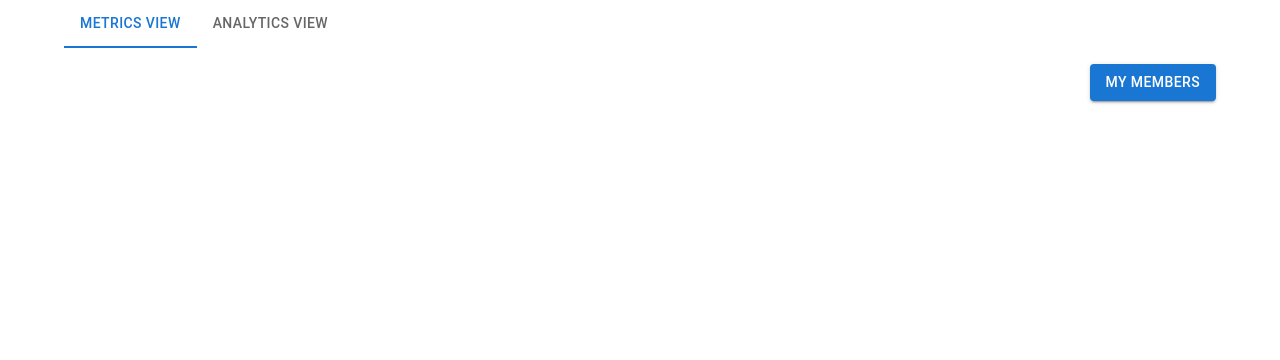
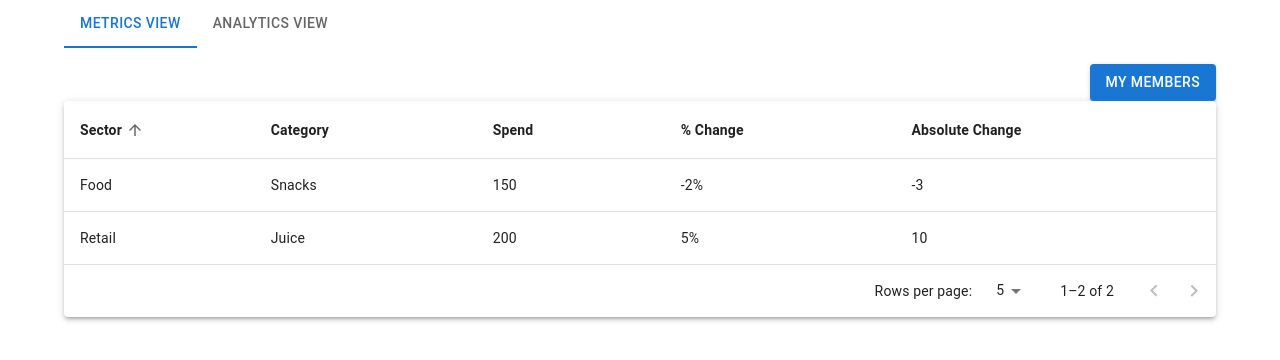
Before and after one commit to pranaydo/DashBoard-App, a React (Create React App) app: page / in a window 1280 px wide. Shown: the top 360 px of the page. Built offline with nearby package versions, Linux system fonts and the light colour scheme.

Commit message:
User context created ,  table addded , on chnage of user data also changing , pagination and sorting added to the table

```diff
--- a/package.json
+++ b/package.json
@@ -3,6 +3,9 @@
   "version": "0.1.0",
   "private": true,
   "dependencies": {
+    "@emotion/react": "^11.14.0",
+    "@emotion/styled": "^11.14.0",
+    "@mui/material": "^7.0.2",
     "@testing-library/dom": "^10.4.0",
     "@testing-library/jest-dom": "^6.6.3",
     "@testing-library/react": "^16.3.0",
--- a/src/App.tsx
+++ b/src/App.tsx
@@ -2,12 +2,14 @@ import React, { useState } from "react";
 import { Container, Tabs, Tab, Box } from "@mui/material";
 import MetricsView from "./components/view/MetricView";
 import AnalyticsView from "./components/view/AnalyticsView";
+import { UserProvider } from "./context/UserContext";
 
 const App: React.FC = () => {
   const [tab, setTab] = useState<number>(0);
 
   console.log(tab);
   return (
+    <UserProvider>
       <div className="App">
         <Container>
           <Tabs value={tab} onChange={(e, newVal) => setTab(newVal)}>
@@ -17,6 +19,7 @@ const App: React.FC = () => {
           <Box mt={2}>{tab === 0 ? <MetricsView /> : <AnalyticsView />}</Box>
         </Container>
       </div>
+    </UserProvider>
   );
 };
 
--- /dev/null
+++ b/src/components/FilterPanel.tsx
@@ -0,0 +1,34 @@
+import React from "react";
+import { Box, TextField, MenuItem } from "@mui/material";
+import { Filters } from "../type/types";
+
+interface FiltersPanelProps {
+  filters: Filters;
+  setFilters: React.Dispatch<React.SetStateAction<Filters>>;
+}
+
+const FiltersPanel: React.FC<FiltersPanelProps> = ({ filters, setFilters }) => {
+  return (
+    <Box display="flex" gap={2} mt={2}>
+      <TextField
+        label="Sector"
+        select
+        value={filters.sector || ""}
+        onChange={(e) => setFilters({ ...filters, sector: e.target.value })}
+      >
+        {["Retail", "Food", "Industrial"].map((s) => (
+          <MenuItem key={s} value={s}>
+            {s}
+          </MenuItem>
+        ))}
+      </TextField>
+      <TextField
+        label="Category"
+        value={filters.category || ""}
+        onChange={(e) => setFilters({ ...filters, category: e.target.value })}
+      />
+    </Box>
+  );
+};
+
+export default FiltersPanel;
--- a/src/components/TopBar.tsx
+++ b/src/components/TopBar.tsx
@@ -2,9 +2,11 @@ import { Button, Dialog, DialogTitle, ButtonGroup, Box } from "@mui/material";
 import { useState } from "react";
 import { users } from "../mockData/MockData";
 import { User } from "../type/types";
+import { useUser } from "../context/UserContext";
 const TopBar: React.FC = () => {
   const [open, setOpen] = useState<boolean>(false);
   const [currentUser, setCurrentUser] = useState<string>("");
+  const { setUser } = useUser();
 
   return (
     <div style={{ display: "flex", justifyContent: "flex-end" }}>
@@ -41,6 +43,7 @@ const TopBar: React.FC = () => {
                 onClick={() => {
                   console.log("Selected user data:", user);
                   setCurrentUser(user.name);
+                  setUser(user);
                   setOpen(false);
                 }}
                 sx={{ justifyContent: "center", textTransform: "none" }}
--- a/src/components/view/MetricView.tsx
+++ b/src/components/view/MetricView.tsx
@@ -1,8 +1,16 @@
+import { useState } from "react";
+import { Filters } from "../../type/types";
 import TopBar from "../TopBar";
+import MetricsTable from "./MetricsTable";
+import FiltersPanel from "../FilterPanel";
 const MetricsView = () => {
+  const [filters, setFilters] = useState<Filters>({});
+
   return (
     <div className="metric-top-bar">
       <TopBar />
+      {/* <FiltersPanel filters={filters} setFilters={setFilters  } />  bugs are there need to fix */}
+      <MetricsTable filters={filters} />
     </div>
   );
 };
--- /dev/null
+++ b/src/components/view/MetricsTable.tsx
@@ -0,0 +1,221 @@
+// import React from "react";
+// import {
+//   Table,
+//   TableHead,
+//   TableRow,
+//   TableCell,
+//   TableBody,
+//   Paper,
+// } from "@mui/material";
+
+// import { useUser } from "../../context/UserContext";
+// import { Filters } from "../../type/types";
+
+// interface MetricsTableProps {
+//   filters: Filters;
+// }
+
+// const MetricsTable: React.FC<MetricsTableProps> = ({ filters }) => {
+//   const { user } = useUser();
+//   const data = user.data.filter(
+//     (d) => !filters.sector || d.sector === filters.sector
+//   );
+
+//   return (
+//     <Paper>
+//       <Table>
+//         <TableHead>
+//           <TableRow>
+//             <TableCell>Sector</TableCell>
+//             <TableCell>Category</TableCell>
+//             <TableCell>Spend</TableCell>
+//             <TableCell>% Change</TableCell>
+//             <TableCell>Absolute Change</TableCell>
+//           </TableRow>
+//         </TableHead>
+//         <TableBody>
+//           {data.map((row, i) => (
+//             <TableRow key={i}>
+//               <TableCell>{row.sector}</TableCell>
+//               <TableCell>{row.category}</TableCell>
+//               <TableCell>{row.spend}</TableCell>
+//               <TableCell>{row.percentChange}%</TableCell>
+//               <TableCell>{row.absoluteChange}</TableCell>
+//             </TableRow>
+//           ))}
+//         </TableBody>
+//       </Table>
+//     </Paper>
+//   );
+// };
+
+// export default MetricsTable;
+
+import React, { useState, useMemo } from "react";
+import {
+  Table,
+  TableHead,
+  TableRow,
+  TableCell,
+  TableBody,
+  Paper,
+  TableSortLabel,
+  TablePagination,
+  Box,
+} from "@mui/material";
+import { useUser } from "../../context/UserContext";
+import { Filters } from "../../type/types";
+
+interface MetricsTableProps {
+  filters: Filters;
+}
+
+type DataRow = {
+  sector: string;
+  category: string;
+  spend: number;
+  percentChange: number;
+  absoluteChange: number;
+};
+
+const MetricsTable: React.FC<MetricsTableProps> = ({ filters }) => {
+  const { user } = useUser();
+  const [orderBy, setOrderBy] = useState<keyof DataRow>("sector");
+  const [order, setOrder] = useState<"asc" | "desc">("asc");
+  const [page, setPage] = useState(0);
+  const [rowsPerPage, setRowsPerPage] = useState(5);
+
+  // Filter data based on filters
+  const filteredData = useMemo(
+    () =>
+      user.data.filter((d) => !filters.sector || d.sector === filters.sector),
+    [user.data, filters.sector]
+  );
+
+  // Sort data
+  const sortedData = useMemo(() => {
+    return [...filteredData].sort((a, b) => {
+      if (a[orderBy] < b[orderBy]) return order === "asc" ? -1 : 1;
+      if (a[orderBy] > b[orderBy]) return order === "asc" ? 1 : -1;
+      return 0;
+    });
+  }, [filteredData, orderBy, order]);
+
+  // Paginate data
+  const paginatedData = useMemo(
+    () =>
+      sortedData.slice(page * rowsPerPage, page * rowsPerPage + rowsPerPage),
+    [sortedData, page, rowsPerPage]
+  );
+
+  const handleSort = (property: keyof DataRow) => {
+    const isAsc = orderBy === property && order === "asc";
+    setOrder(isAsc ? "desc" : "asc");
+    setOrderBy(property);
+    setPage(0); // Reset to first page when sorting changes
+  };
+
+  const handleChangePage = (event: unknown, newPage: number) => {
+    setPage(newPage);
+  };
+
+  const handleChangeRowsPerPage = (
+    event: React.ChangeEvent<HTMLInputElement>
+  ) => {
+    setRowsPerPage(parseInt(event.target.value, 10));
+    setPage(0);
+  };
+
+  return (
+    <Box component={Paper} elevation={3} sx={{ overflow: "auto" }}>
+      <Table stickyHeader>
+        <TableHead>
+          <TableRow>
+            <TableCell
+              sortDirection={orderBy === "sector" ? order : false}
+              sx={{ fontWeight: "bold" }}
+            >
+              <TableSortLabel
+                active={orderBy === "sector"}
+                direction={orderBy === "sector" ? order : "asc"}
+                onClick={() => handleSort("sector")}
+              >
+                Sector
+              </TableSortLabel>
+            </TableCell>
+            <TableCell
+              sortDirection={orderBy === "category" ? order : false}
+              sx={{ fontWeight: "bold" }}
+            >
+              <TableSortLabel
+                active={orderBy === "category"}
+                direction={orderBy === "category" ? order : "asc"}
+                onClick={() => handleSort("category")}
+              >
+                Category
+              </TableSortLabel>
+            </TableCell>
+            <TableCell
+              sortDirection={orderBy === "spend" ? order : false}
+              sx={{ fontWeight: "bold" }}
+            >
+              <TableSortLabel
+                active={orderBy === "spend"}
+                direction={orderBy === "spend" ? order : "asc"}
+                onClick={() => handleSort("spend")}
+              >
+                Spend
+              </TableSortLabel>
+            </TableCell>
+            <TableCell
+              sortDirection={orderBy === "percentChange" ? order : false}
+              sx={{ fontWeight: "bold" }}
+            >
+              <TableSortLabel
+                active={orderBy === "percentChange"}
+                direction={orderBy === "percentChange" ? order : "asc"}
+                onClick={() => handleSort("percentChange")}
+              >
+                % Change
+              </TableSortLabel>
+            </TableCell>
+            <TableCell
+              sortDirection={orderBy === "absoluteChange" ? order : false}
+              sx={{ fontWeight: "bold" }}
+            >
+              <TableSortLabel
+                active={orderBy === "absoluteChange"}
+                direction={orderBy === "absoluteChange" ? order : "asc"}
+                onClick={() => handleSort("absoluteChange")}
+              >
+                Absolute Change
+              </TableSortLabel>
+            </TableCell>
+          </TableRow>
+        </TableHead>
+        <TableBody>
+          {paginatedData.map((row, i) => (
+            <TableRow key={i}>
+              <TableCell>{row.sector}</TableCell>
+              <TableCell>{row.category}</TableCell>
+              <TableCell>{row.spend}</TableCell>
+              <TableCell>{row.percentChange}%</TableCell>
+              <TableCell>{row.absoluteChange}</TableCell>
+            </TableRow>
+          ))}
+        </TableBody>
+      </Table>
+      <TablePagination
+        rowsPerPageOptions={[5, 10, 15, 20]}
+        component="div"
+        count={sortedData.length}
+        rowsPerPage={rowsPerPage}
+        page={page}
+        onPageChange={handleChangePage}
+        onRowsPerPageChange={handleChangeRowsPerPage}
+      />
+    </Box>
+  );
+};
+
+export default MetricsTable;
--- /dev/null
+++ b/src/context/UserContext.tsx
@@ -0,0 +1,26 @@
+import React, { createContext, useContext, useState } from "react";
+import { users } from "../mockData/MockData";
+import { User } from "../type/types";
+
+interface UserContextType {
+  user: User;
+  setUser: (user: User) => void;
+}
+
+export const UserContext = createContext<UserContextType>({
+  user: users[0],
+  setUser: () => {},
+});
+
+export const UserProvider: React.FC<{ children: React.ReactNode }> = ({
+  children,
+}) => {
+  const [user, setUser] = useState<User>(users[0]);
+  return (
+    <UserContext.Provider value={{ user, setUser }}>
+      {children}
+    </UserContext.Provider>
+  );
+};
+
+export const useUser = () => useContext(UserContext);
```
Also changed, not shown: src/type/types.ts (+8 -2 lines), 1 other file (tests, documents, lock files or other folders). Lines whose indentation alone changed are shown as unchanged.
